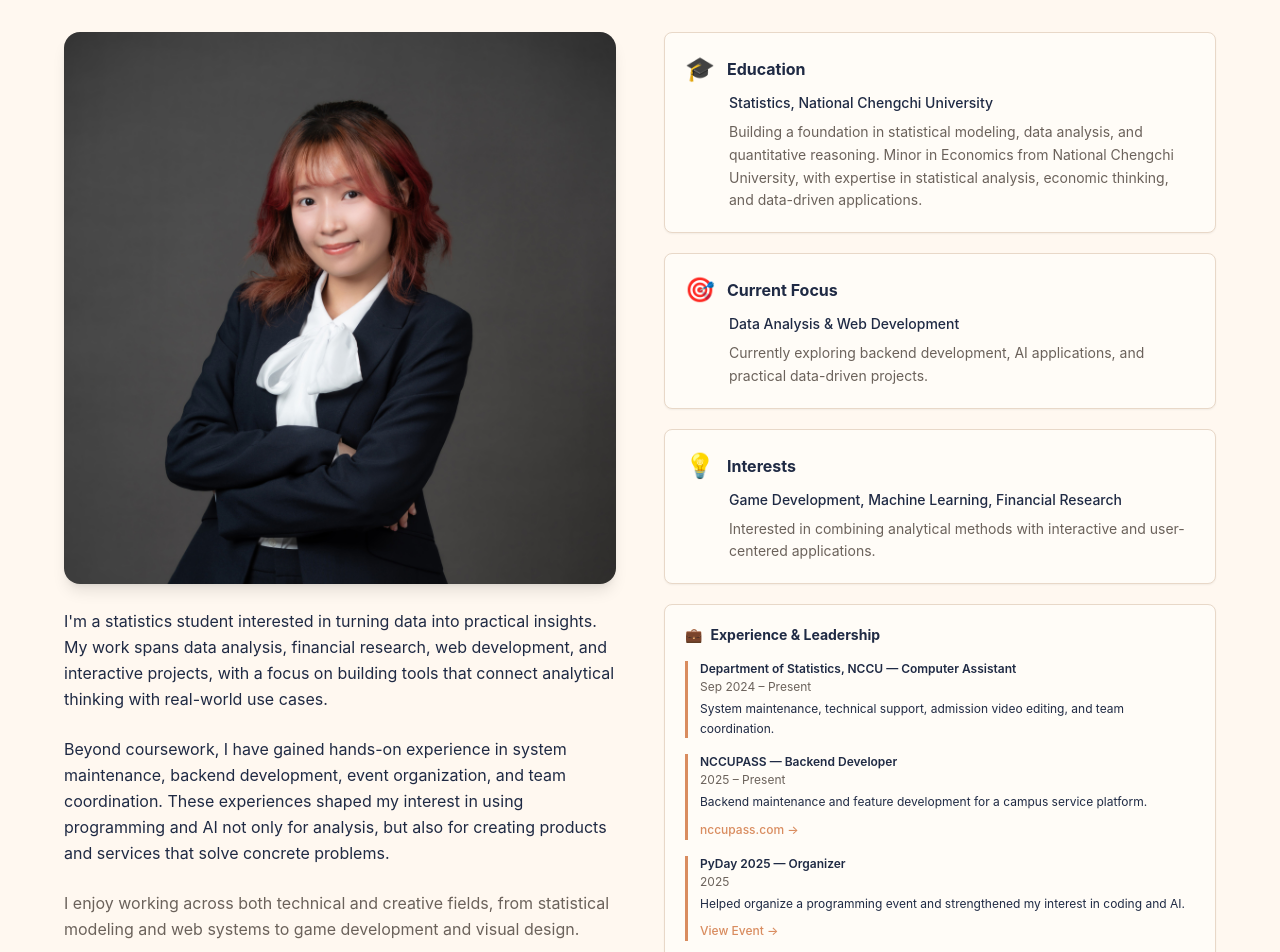
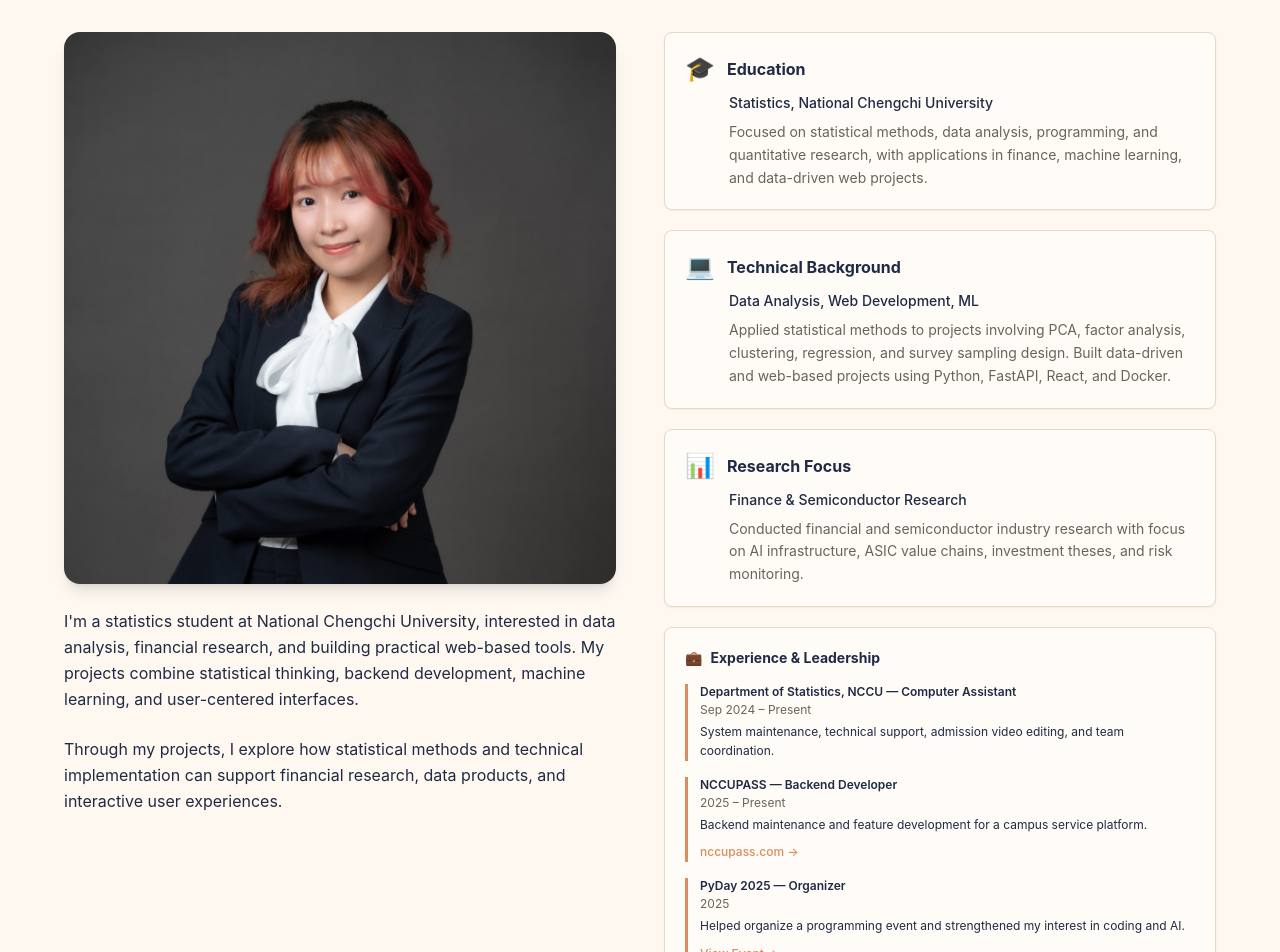
Before and after one commit to Ellen-Fang/ellen-fang-portfolio, a React (Vite) app: page / in a window 1280 px wide. Shown: the part 720-1672 px from the top of the page. Built offline with nearby package versions, Linux system fonts and the light colour scheme.

Commit message:
Comprehensive portfolio update - align Hero, About sections with Projects/Skills; refocus positioning on statistics, financial research, data products

```diff
--- a/src/components/About.jsx
+++ b/src/components/About.jsx
@@ -5,20 +5,20 @@ function About() {
     {
       title: 'Education',
       content: 'Statistics, National Chengchi University',
-      description: 'Building a foundation in statistical modeling, data analysis, and quantitative reasoning. Minor in Economics from National Chengchi University, with expertise in statistical analysis, economic thinking, and data-driven applications.',
+      description: 'Focused on statistical methods, data analysis, programming, and quantitative research, with applications in finance, machine learning, and data-driven web projects.',
       icon: '🎓'
     },
     {
-      title: 'Current Focus',
-      content: 'Data Analysis & Web Development',
-      description: 'Currently exploring backend development, AI applications, and practical data-driven projects.',
-      icon: '🎯'
+      title: 'Technical Background',
+      content: 'Data Analysis, Web Development, ML',
+      description: 'Applied statistical methods to projects involving PCA, factor analysis, clustering, regression, and survey sampling design. Built data-driven and web-based projects using Python, FastAPI, React, and Docker.',
+      icon: '💻'
     },
     {
-      title: 'Interests',
-      content: 'Game Development, Machine Learning, Financial Research',
-      description: 'Interested in combining analytical methods with interactive and user-centered applications.',
-      icon: '💡'
+      title: 'Research Focus',
+      content: 'Finance & Semiconductor Research',
+      description: 'Conducted financial and semiconductor industry research with focus on AI infrastructure, ASIC value chains, investment theses, and risk monitoring.',
+      icon: '📊'
     }
   ]
 
@@ -35,13 +35,10 @@ function About() {
               className="rounded-2xl w-full h-auto object-contain shadow-lg"
             />
             <p className="leading-relaxed" style={{color: '#1F2A44'}}>
-              I'm a statistics student interested in turning data into practical insights. My work spans data analysis, financial research, web development, and interactive projects, with a focus on building tools that connect analytical thinking with real-world use cases.
+              I'm a statistics student at National Chengchi University, interested in data analysis, financial research, and building practical web-based tools. My projects combine statistical thinking, backend development, machine learning, and user-centered interfaces.
             </p>
             <p className="leading-relaxed" style={{color: '#1F2A44'}}>
-              Beyond coursework, I have gained hands-on experience in system maintenance, backend development, event organization, and team coordination. These experiences shaped my interest in using programming and AI not only for analysis, but also for creating products and services that solve concrete problems.
-            </p>
-            <p className="leading-relaxed" style={{color: '#6B625B'}}>
-              I enjoy working across both technical and creative fields, from statistical modeling and web systems to game development and visual design.
+              Through my projects, I explore how statistical methods and technical implementation can support financial research, data products, and interactive user experiences.
             </p>
           </div>
 
--- a/src/components/Hero.jsx
+++ b/src/components/Hero.jsx
@@ -5,10 +5,10 @@ function Hero() {
     <section className="hero-section px-4" style={{backgroundColor: '#FFF8F0'}}>
       <div className="hero-content max-w-3xl mx-auto text-center">
         <p className="text-lg mb-3 leading-relaxed font-medium" style={{color: '#1F2A44'}}>
-          A quick overview of my background, projects, technical skills, and resume.
+          Statistics student building data-driven applications, financial research projects, and interactive web experiences.
         </p>
         <p className="hero-paragraph" style={{color: '#6B625B'}}>
-          Scroll down to explore my work in statistics, data analysis, web development, and interactive projects, along with selected case studies and practical tools I have built along the way.
+          I combine statistics, financial research, backend development, and front-end implementation to build practical projects—from machine learning stock prediction tools to research-driven case studies and interactive applications.
         </p>
 
         <div className="flex flex-col sm:flex-row gap-4 justify-center items-center">
```
